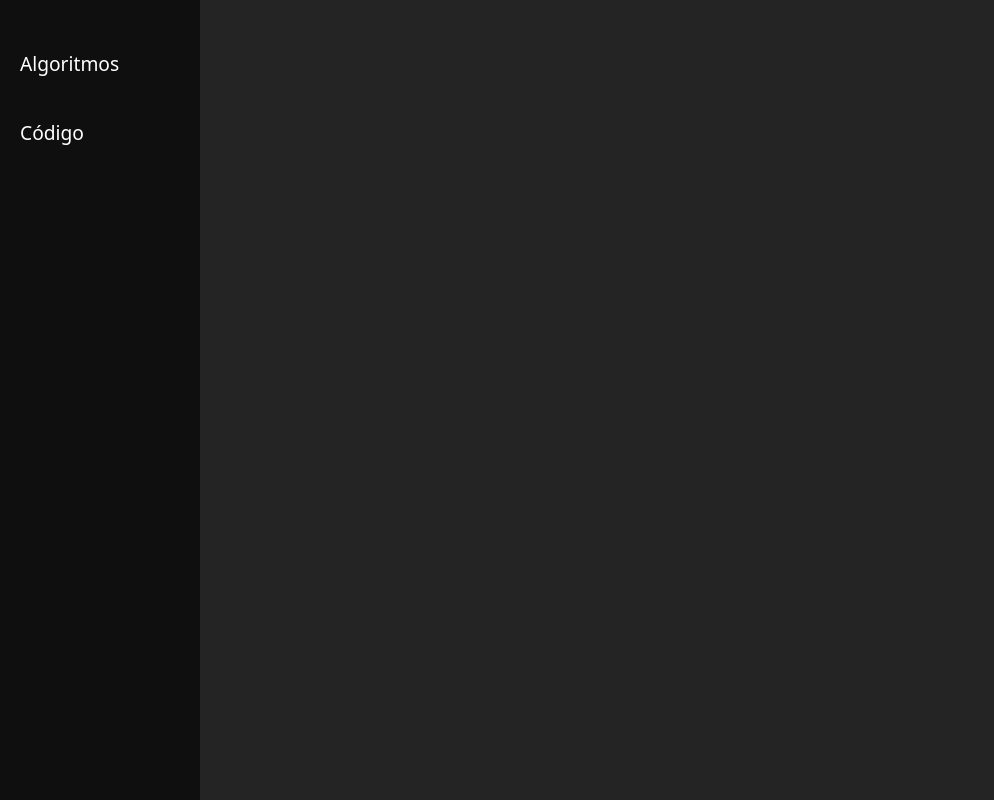
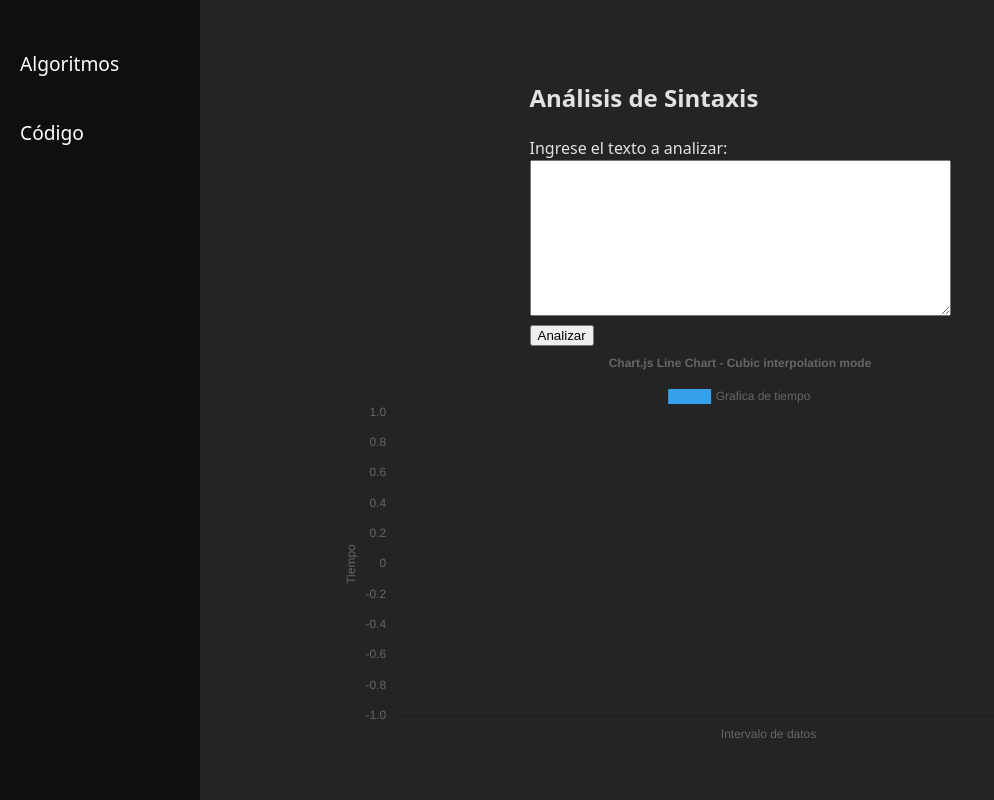
Before and after one commit to JuanDVejarano/AnalisisAlgoritmosOrdenamiento, a React (Vite) app: page /#/Codigo in a window 1280 px wide. Shown: the whole page, without its empty margins (0-994 px from the left). Built offline with nearby package versions, Linux system fonts and the light colour scheme.

Commit message:
inlcucion Analisis codigo

```diff
--- a/src/App.scss
+++ b/src/App.scss
@@ -17,6 +17,7 @@
   flex: 1;
   flex-basis: auto;
   padding-top: 60px;
+  overflow-y: scroll;
 }
 
 .logo {
--- /dev/null
+++ b/src/components/GraficaIndividual/Graph.scss
@@ -0,0 +1,4 @@
+.boxGraph{
+    width: 800px;
+    height: 400px;
+}
--- /dev/null
+++ b/src/components/GraficaIndividual/Graph.tsx
@@ -0,0 +1,106 @@
+import { Chart } from "react-chartjs-2";
+import "./Graph.scss";
+import {
+    Chart as ChartJS,
+    CategoryScale,
+    LinearScale,
+    PointElement,
+    LineElement,
+    Title,
+    Tooltip,
+    Legend,
+} from "chart.js";
+import type { ChartConfiguration } from "chart.js";
+
+ChartJS.register(
+    CategoryScale,
+    LinearScale,
+    PointElement,
+    LineElement,
+    Title,
+    Tooltip,
+    Legend
+);
+
+// Colores sustituyendo Utils.CHART_COLORS
+const CHART_COLORS = {
+    red: "rgb(255, 99, 132)",
+    blue: "rgb(54, 162, 235)",
+    green: "rgb(75, 192, 192)",
+};
+
+function Grafica({ data }: { data?: number[] }) {
+    // reemplazar NaN por null para que Chart.js deje hueco
+
+    const rawDatapoints = data ?? [];
+    // reemplazar NaN por null para que Chart.js deje hueco
+    const datapoints = rawDatapoints.map((v) => (Number.isNaN(v) ? null : v));
+
+    // generar labels con la misma longitud que datapoints
+    const labels = datapoints.map((_, i) => `P${i}`);
+
+    const dataChart = {
+        labels,
+        datasets: [
+            {
+                label: "Grafica de tiempo",
+                data: datapoints,
+                borderColor: CHART_COLORS.blue,
+                backgroundColor: CHART_COLORS.blue,
+                fill: false,
+                tension: 0.4,
+            },
+        ],
+    };
+
+    // Si no hay datos, puede dejar un dataset vacío (opcional)
+    if (dataChart.datasets.length === 0) {
+        dataChart.datasets.push({
+            label: "Sin datos",
+            data: [],
+            borderColor: CHART_COLORS.red,
+            backgroundColor: CHART_COLORS.red,
+            fill: false,
+        });
+    }
+
+    //Configuración de la gráfica
+    const config: ChartConfiguration<"line", (number | null)[], unknown> = {
+        type: "line",
+        data: dataChart,
+        options: {
+            responsive: true,
+            plugins: {
+                title: {
+                    display: true,
+                    text: "Chart.js Line Chart - Cubic interpolation mode",
+                },
+                legend: { position: "top" as const },
+                tooltip: { enabled: true },
+            },
+            interaction: {
+                intersect: false,
+            },
+            scales: {
+                x: {
+                    display: true,
+                    title: { display: true, text: "Intervalo de datos" },
+                },
+                y: {
+                    display: true,
+                    title: { display: true, text: "Tiempo" },
+                    suggestedMin: 0,
+                    //suggestedMax: 200,
+                },
+            },
+        },
+    };
+
+    return (
+        <div className="boxGraph">
+            <Chart {...config} />
+        </div>
+    );
+}
+
+export default Grafica;
--- a/src/pages/codigo/CodigoAnalisis.tsx
+++ b/src/pages/codigo/CodigoAnalisis.tsx
@@ -1,7 +1,77 @@
+import React, { useState } from "react";
+import Grafica from "../../components/GraficaIndividual/Graph";
 import "./CodigoAnalisis.scss";
 
 function CodigoAnalisis() {
-    return <div></div>;
+    //arreglo de tiempos con estado de react
+    //const [tiempos, setTiempos] = React.useState<number[]>([]>);
+    const [tiempos, setTiempos] = useState<number[]>([]);
+    let inicio: number;
+    let repeticionesActual: number = 0;
+
+    function tomarTiempo(repeticiones: number = 1) {
+        repeticionesActual++;
+        if (repeticiones === repeticionesActual) {
+            const fin = performance.now();
+            const dato = fin - inicio;
+            setTiempos((prev) => [...prev, dato]);
+            repeticionesActual = 0;
+        }
+    }
+
+    const contexto = {
+        tomarTiempo,
+        console,
+    };
+
+    function handleSubmit(event: React.FormEvent<HTMLFormElement>) {
+        setTiempos([]); // Limpiar los tiempos antes de cada análisis
+        event.preventDefault();
+        const formData = new FormData(event.currentTarget);
+        const inputText = formData.get("inputText") as string;
+
+        inicio = performance.now();
+        try {
+            const ejecutar = new Function("contexto", inputText);
+            ejecutar(contexto);
+        } catch (e) {
+            console.error("❌ Error al ejecutar el código:", e);
+        }
+
+        console.log(tiempos);
+    }
+
+    // #region Funciones de ejemplo para evaluar
+    /*ejemplo 1 de funcion a evaluar
+    function imprimirHolaMundo() {
+      for (let i = 0; i < 10; i++) {
+        for (let j = 0; j < 10; j++) {
+          console.log("Hola Mundo");
+          contexto.tomarTiempo();
+        }
+      }
+    }
+    imprimirHolaMundo();
+    */
+
+    /*ejemplo 2 de funcion a evaluar
+
+    */
+    // #endregion
+
+    return (
+        <>
+            <form action="\" onSubmit={handleSubmit}>
+                <h1>Análisis de Sintaxis</h1>
+                <label htmlFor="inputText">Ingrese el texto a analizar:</label>
+                <br />
+                <textarea id="inputText" name="inputText" rows={10} cols={50} />
+                <br />
+                <button type="submit">Analizar</button>
+            </form>
+            <Grafica data={tiempos} />
+        </>
+    );
 }
 
 export default CodigoAnalisis;
```
Also changed, not shown: package.json (line endings or trailing spaces).
